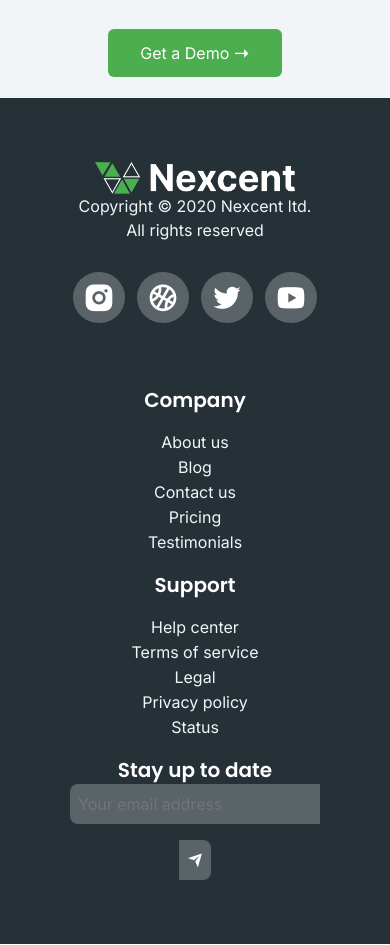
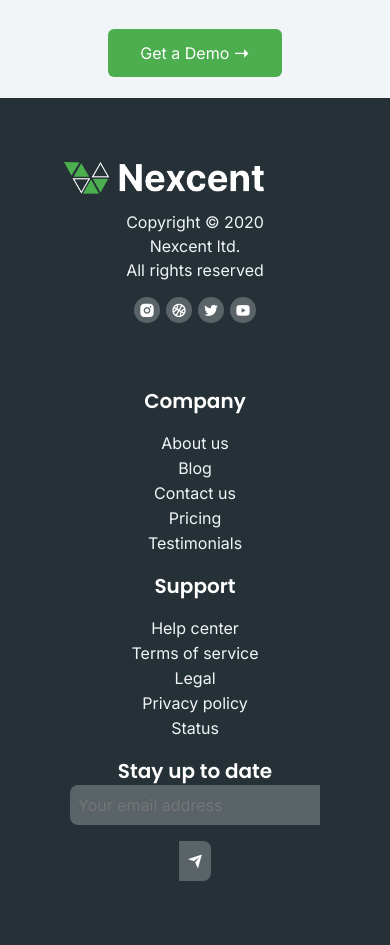
Before and after one commit to KaviruN/nexcent, a React (Vite) app: page / in a window 390 px wide. Shown: the part 7806-8751 px from the top of the page. Built offline with nearby package versions, Linux system fonts and the light colour scheme.

Commit message:
refactor Footer styles for improved layout and responsiveness; adjust flex properties and padding

```diff
--- a/src/styles/components/_footer.scss
+++ b/src/styles/components/_footer.scss
@@ -7,8 +7,9 @@
   text-align: center;
 
   @media (min-width: 768px) {
-    // padding: 2em 0;
+    display: flex;
     text-align: left;
+    padding: f.em(64) f.em(165) !important;
   }
 
   & p,& a {
@@ -22,12 +23,20 @@
   &__container{
     display: flex;
     flex-direction: column;
-    align-items: center;
+    // align-items: center;
     justify-content: center;
     padding: 2em;
+
+
   }
 
-
+  &__container:nth-child(2){
+    @media (min-width: 768px) {
+      width: 100%;
+      flex-direction: row;
+      justify-content: space-between;
+    }
+  }
 
   &__logo{
     max-width: 200px;
@@ -38,12 +47,15 @@
     padding: 1em;
   }
 
+  &__copyright{
+    margin: 1em;
+  }
 
   &__social{
-    margin-top: 2em;
+    // margin-top: 2em;
 
     & i{
-      font-size: 2rem;
+      // font-size: 2rem;
       aspect-ratio: 1/1;
       padding: .3em;
       margin: .2em;
```
Also changed, not shown: src/styles/style.css, 1 other file (tests, documents, lock files or other folders).
